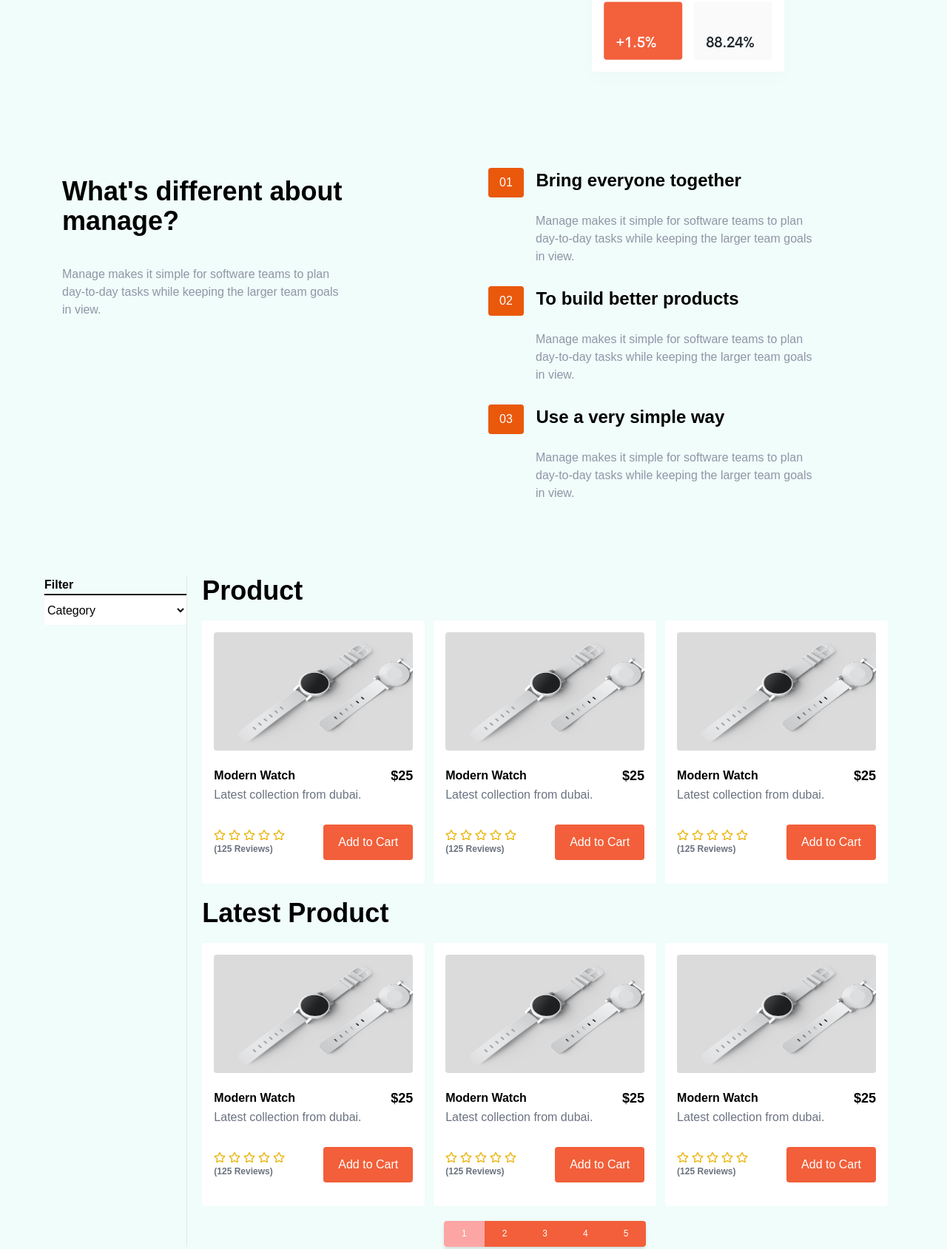
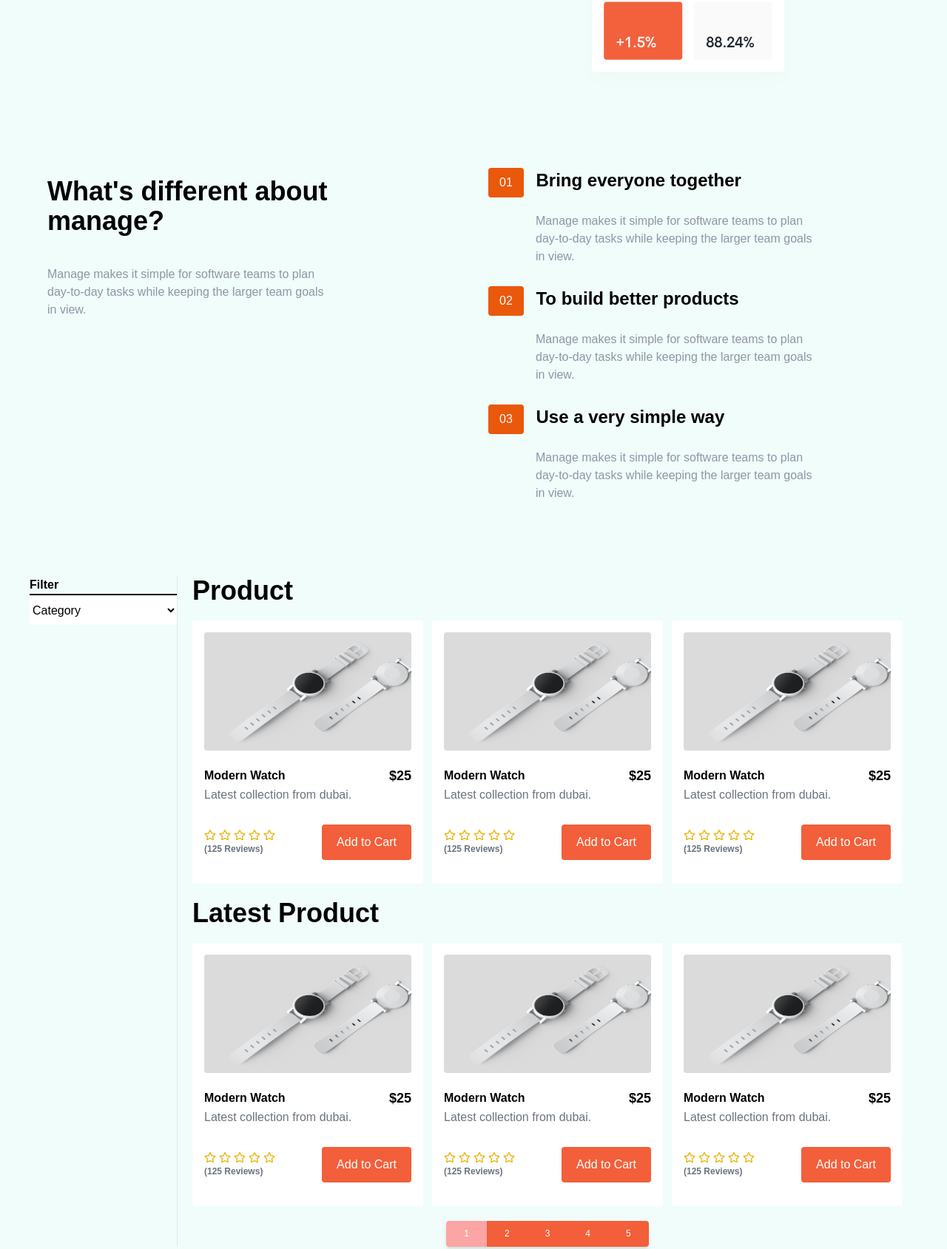
Before and after one commit to zkrana/TailwindProject, a website: page index.html in a window 1280 px wide. Shown: the part 526-2215 px from the top of the page at 74% size. Drawn offline with Linux system fonts and the light colour scheme.

Commit message:
Single product page responsiveness

```diff
--- a/index.html
+++ b/index.html
@@ -19,6 +19,7 @@
     <nav class="text-center">
       <a class="active">Home</a>
       <a class="non-active-nav">About Us</a>
+      <a class="non-active-nav">Shop</a>
       <a class="non-active-nav">Service</a>
       <a class="non-active-nav">Contact</a>
     </nav>
@@ -28,6 +29,7 @@
       <ul class="menu-items">
         <li><a href="#" target="_blank">Home</a></li>
         <li><a href="#" target="_blank">About Us</a></li>
+        <li><a class="non-active-nav">Shop</a></li>
         <li><a href="#" target="_blank">Service</a></li>
         <li><a href="#" target="_blank">Contact</a></li>
       </ul>
--- a/input.css
+++ b/input.css
@@ -1,6 +1,12 @@
 @tailwind base;
 @tailwind components;
 @tailwind utilities;
+
+@layer base{
+  .container {
+    @apply max-w-7xl !important;
+  }
+}
 
 body {
   /* background-image: url('../img/bg-tablet-pattern.svg');
--- a/tailwind.config.js
+++ b/tailwind.config.js
@@ -1,12 +1,6 @@
 module.exports = {
   content: ['./*.html'],
   theme: {
-    screens: {
-      sm: '480px',
-      md: '768px',
-      lg: '976px',
-      xl: '1240px',
-    },
     extend: {
       colors: {
         brightRed: 'hsl(12, 88%, 59%)',
@@ -21,11 +15,41 @@ module.exports = {
     },
     container: {
       center: true,
+      screens: {
+        sm: "640px",
+        // => @media (min-width: 640px) { ... }
+        md: "768px",
+        // => @media (min-width: 768px) { ... }
+        lg: "1024px",
+        // => @media (min-width: 1024px) { ... }
+        xl: "1280px",
+        // => @media (min-width: 1280px) { ... }
+      },
     },
     fontFamily: {
       sans: ['Graphik', 'sans-serif'],
       serif: ['Merriweather', 'serif'],
     },
   },
-  plugins: [],
+  plugins: [
+    // function ({ addComponents }) {
+    //   addComponents({
+    //     '.container': {
+    //       maxWidth: '100%',
+    //       '@screen sm': {
+    //         maxWidth: '640px',
+    //       },
+    //       '@screen md': {
+    //         maxWidth: '768px',
+    //       },
+    //       '@screen lg': {
+    //         maxWidth: '1024px',
+    //       },
+    //       '@screen xl': {
+    //         maxWidth: '1240px',
+    //       },
+    //     }
+    //   })
+    // }
+  ],
 }
```
Also changed, not shown: cart.html (+15 -8 lines), css/main.css.
